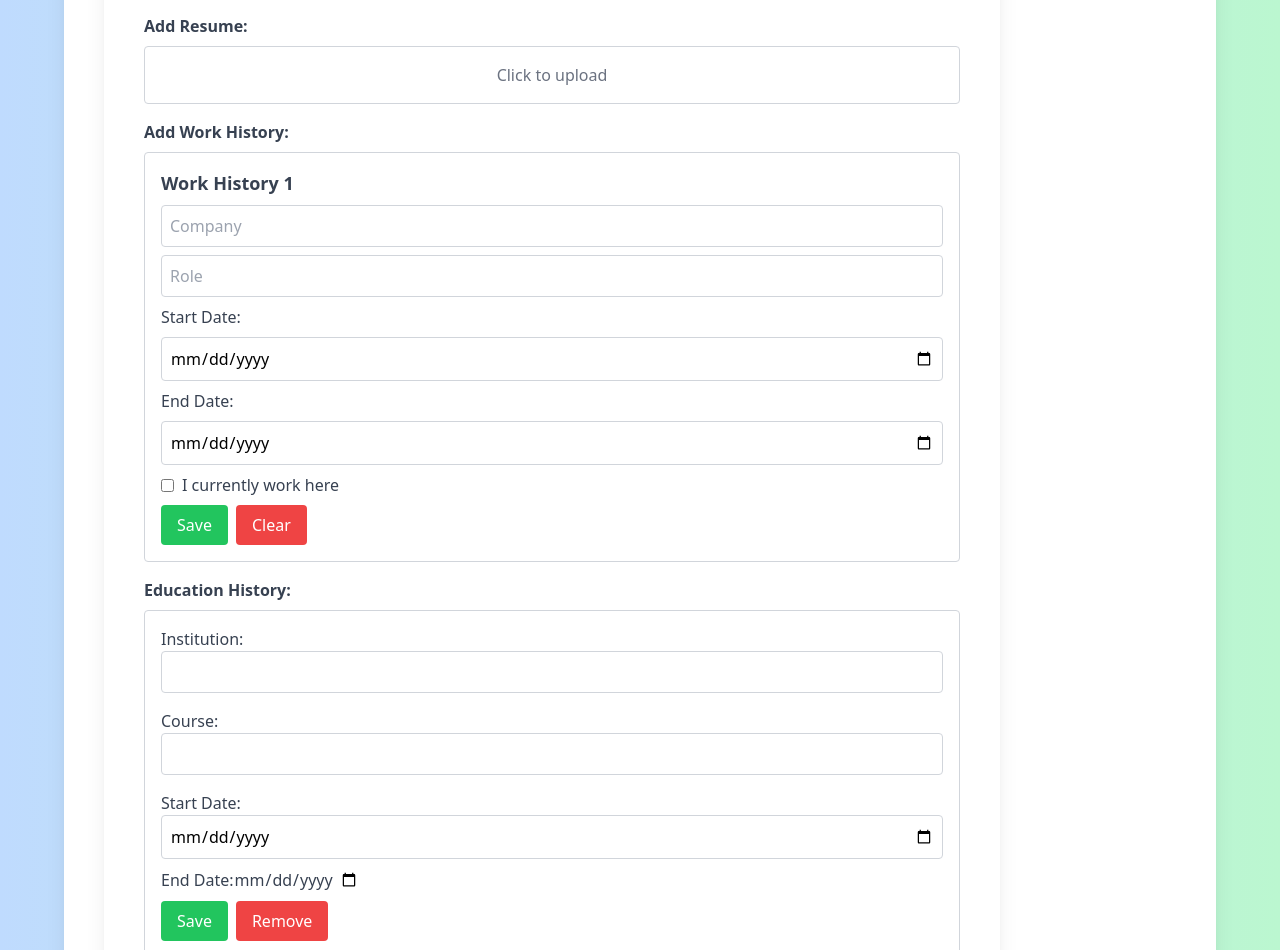
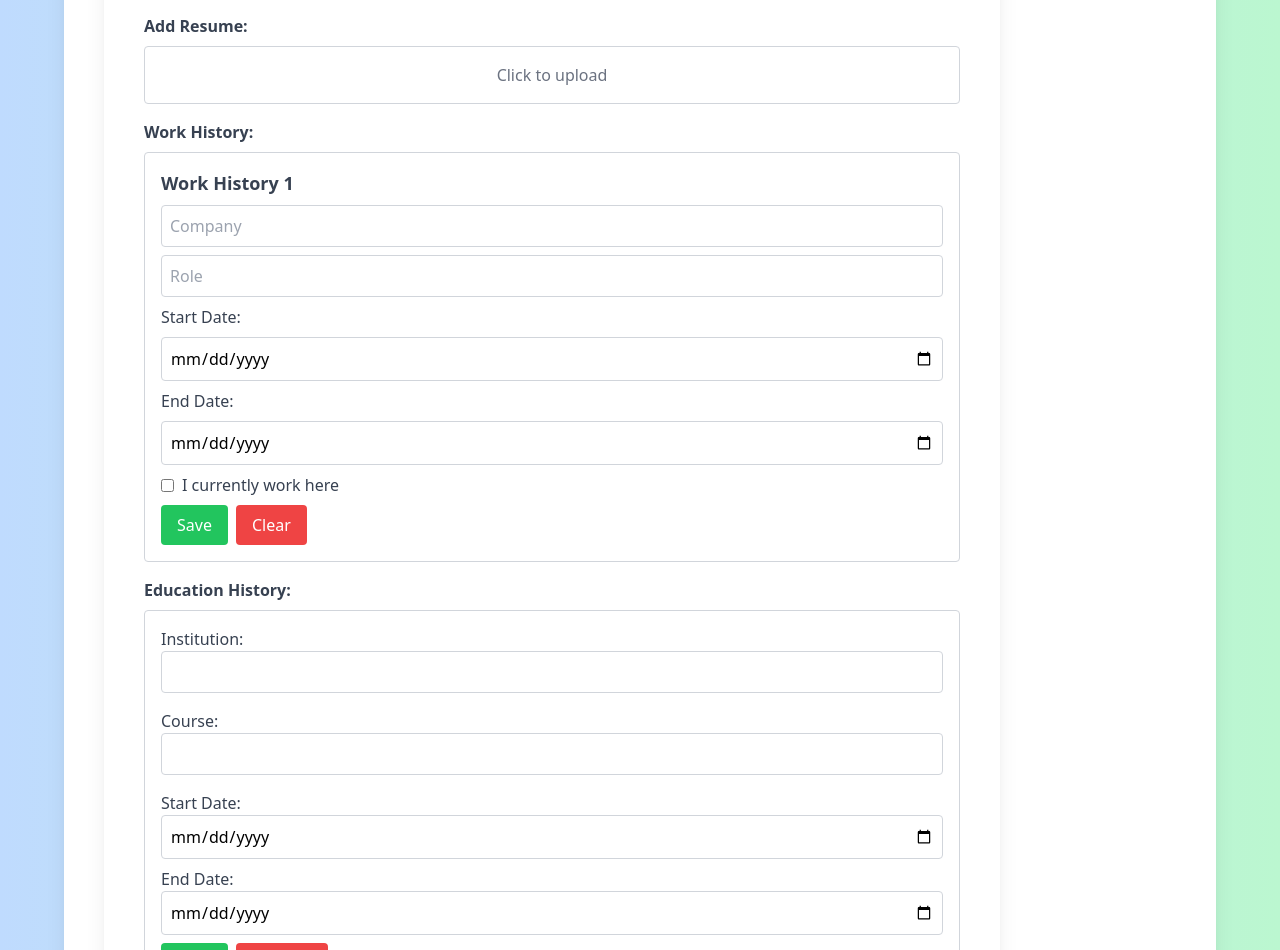
Before and after one commit to yuviChohan/TalentMatch, a Next.js app: page /Profile in a window 1280 px wide. Shown: the part 522-1472 px from the top of the page. Built offline with nearby package versions, Linux system fonts and the light colour scheme; no server answers.

Commit message:
Update page.tsx
Improve profile page

```diff
--- a/src/app/UserProfile/page.tsx
+++ b/src/app/UserProfile/page.tsx
@@ -286,7 +286,7 @@ const UserProfile: React.FC = () => {
         </div>
       </div>
       <div className="mb-4">
-        <h2 className="block text-gray-700 font-bold mb-2">Add Work History:</h2>
+        <h2 className="block text-gray-700 font-bold mb-2">Work History:</h2>
         {workHistory.map((item, index) => (
           <div key={index} className="border border-gray-300 rounded p-4 mb-2 relative">
             <div className="flex justify-between items-center mb-2">
@@ -399,7 +399,12 @@ const UserProfile: React.FC = () => {
                 </label>
                 <label className="block text-gray-700 mb-2">
                   End Date:
-                  <input type="date" value={entry.endDate} min={minDate} max={currentDate} onChange={(e) => handleEditEducationField(index, 'endDate', e.target.value)} />
+                  <input type="date"
+                    value={entry.endDate}
+                    min={minDate}
+                    max={currentDate}
+                    className="border border-gray-300 rounded p-2 w-full text-black"
+                    onChange={(e) => handleEditEducationField(index, 'endDate', e.target.value)} />
                 </label>
                 <button className="bg-green-500 text-white rounded px-4 py-2" onClick={() => handleSaveEducationHistory(index)}>Save</button>
                 <button className="bg-red-500 text-white rounded px-4 py-2 ml-2" onClick={() => handleRemoveEducationHistoryFields(index)}>Remove</button>
@@ -442,6 +447,7 @@ const UserProfile: React.FC = () => {
       </div>
     </div>
   );
+
 };
 
 export default UserProfile;
```
Lines whose indentation alone changed are shown as unchanged.
